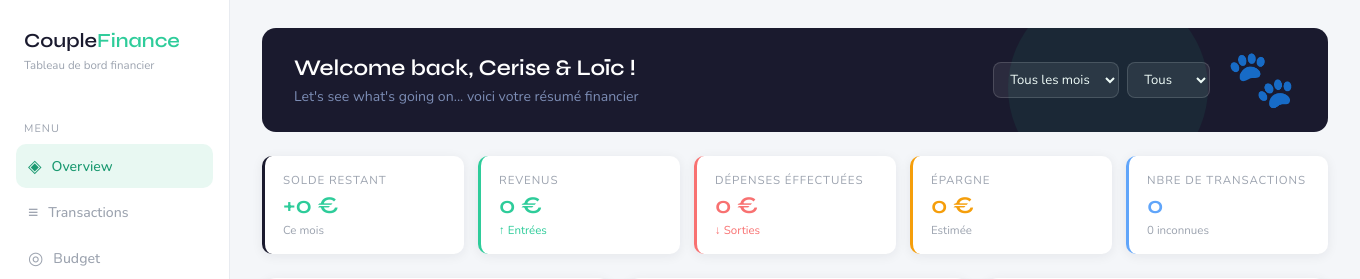
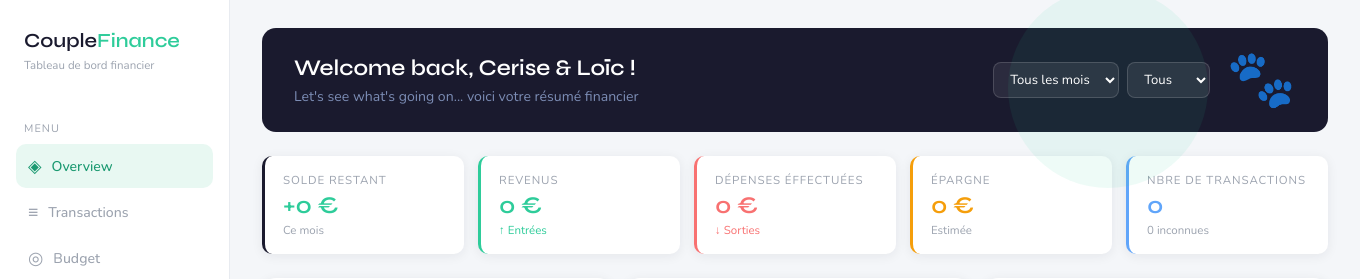
Before and after one commit to ceriseeeeee/CoupleFinance, a Flask app: page / in a window 1360 px wide. Shown: the top 279 px of the page. Run offline with Flask 3, Linux system fonts and the light colour scheme; data that the repository does not hold is empty; some libraries are stand-ins or nearby versions.

Commit message:
hero : overflow visible, hero-filters et hero-select z-index:1 au-dessus du ::before
Co-Authored-By: Claude Sonnet 4.6 <noreply@anthropic.com>

```diff
--- a/templates/dashboard.html
+++ b/templates/dashboard.html
@@ -134,7 +134,7 @@
       align-items: center;
       justify-content: space-between;
       position: relative;
-      overflow: hidden;
+      overflow: visible;
       background: var(--dark);
     }
 
@@ -181,6 +181,13 @@
       display: flex;
       gap: 8px;
       align-items: center;
+      position: relative;
+      z-index: 1;
+    }
+
+    .hero-select {
+      position: relative;
+      z-index: 1;
     }
 
     /* ══════════════════════════════════════
```
